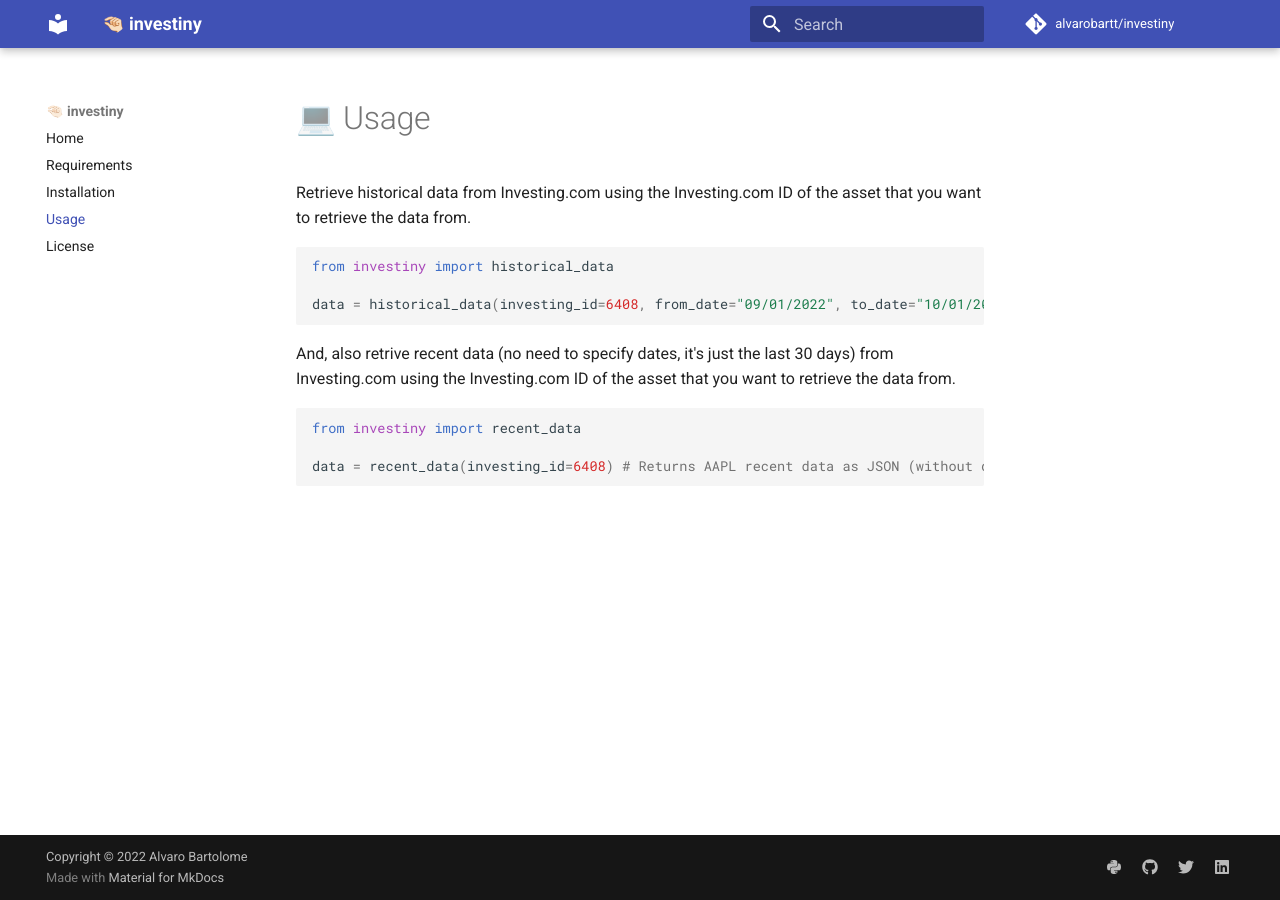
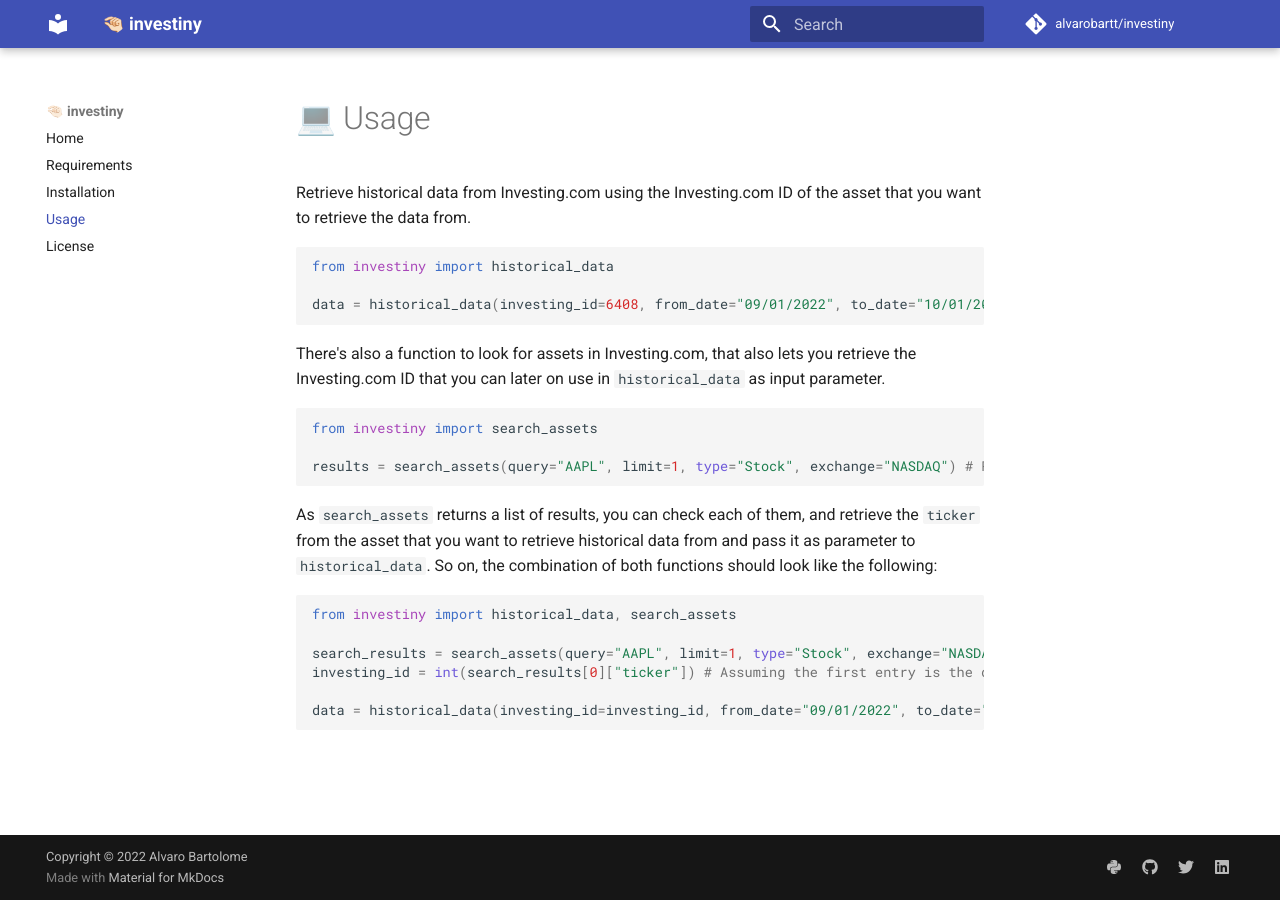
Before and after one commit to alvarobartt/investiny, an MkDocs documentation site: the page built from docs/usage.md, in a window 1280 px wide. Built offline with MkDocs 1.6.1 and Material for MkDocs 9.7.7, drawn with Linux system fonts in a browser that asks for light colours; comment, search, counter and statistics services are not loaded.

Commit message:
📝 Update `README.md` and `docs/usage.md`
Explain `search_assets` usage, and remove `recent_data` example as no longer existing

````diff
--- a/docs/usage.md
+++ b/docs/usage.md
@@ -9,11 +9,24 @@
 data = historical_data(investing_id=6408, from_date="09/01/2022", to_date="10/01/2022") # Returns AAPL historical data as JSON (without date)
 ```
 
-And, also retrive recent data (no need to specify dates, it's just the last 30 days) from
-Investing.com using the Investing.com ID of the asset that you want to retrieve the data from.
+There's also a function to look for assets in Investing.com, that also lets you retrieve
+the Investing.com ID that you can later on use in `historical_data` as input parameter.
 
 ```python
-from investiny import recent_data
+from investiny import search_assets
 
-data = recent_data(investing_id=6408) # Returns AAPL recent data as JSON (without date)
+results = search_assets(query="AAPL", limit=1, type="Stock", exchange="NASDAQ") # Returns a list with all the results found in Investing.com
 ```
+
+As `search_assets` returns a list of results, you can check each of them, and retrieve the `ticker` from the
+asset that you want to retrieve historical data from and pass it as parameter to `historical_data`. So on, the
+combination of both functions should look like the following:
+
+```python
+from investiny import historical_data, search_assets
+
+search_results = search_assets(query="AAPL", limit=1, type="Stock", exchange="NASDAQ")
+investing_id = int(search_results[0]["ticker"]) # Assuming the first entry is the desired one (top result in Investing.com)
+
+data = historical_data(investing_id=investing_id, from_date="09/01/2022", to_date="10/01/2022")
+```
````
Also changed, not shown: README.md (+18 -5 lines).
